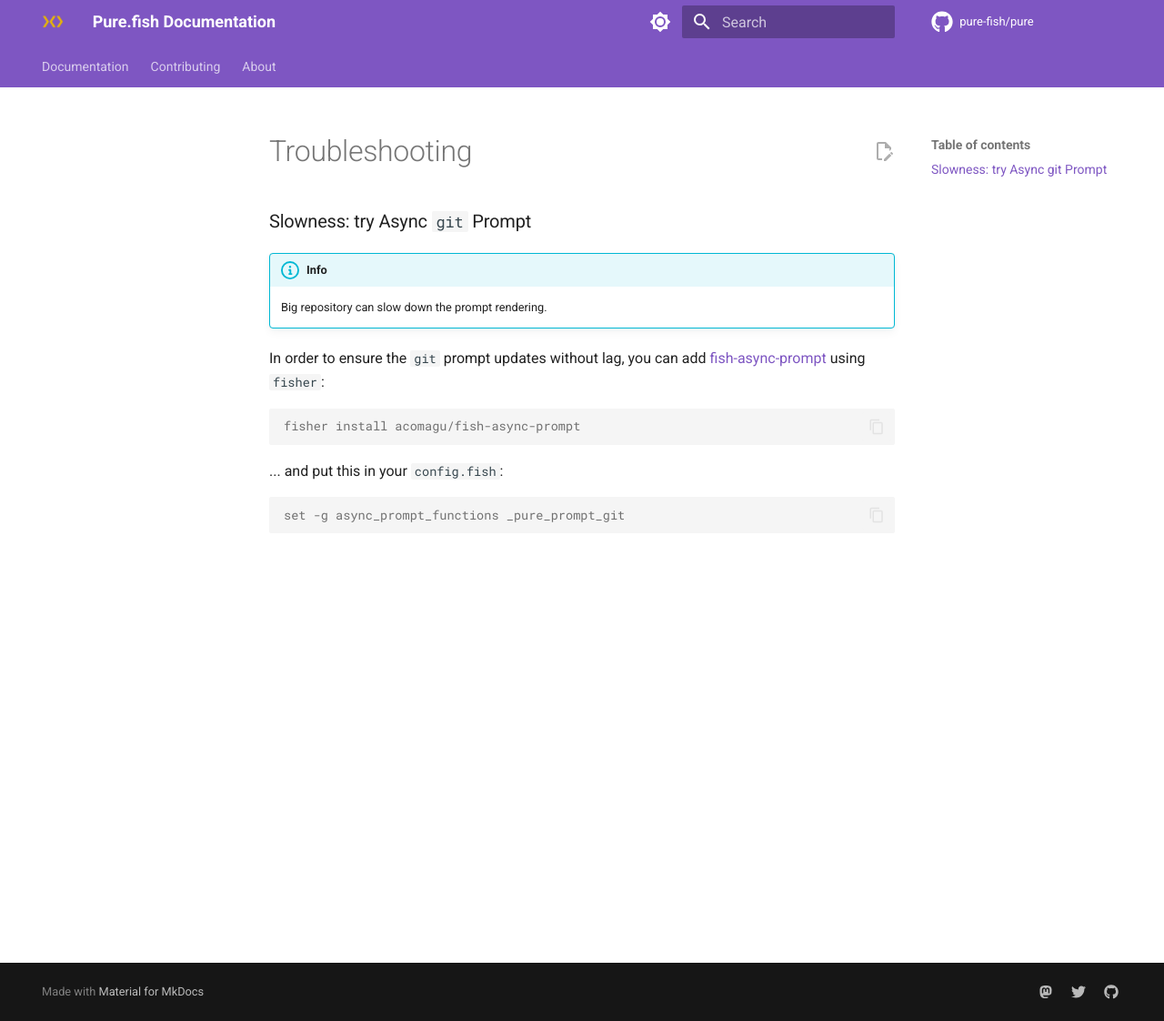
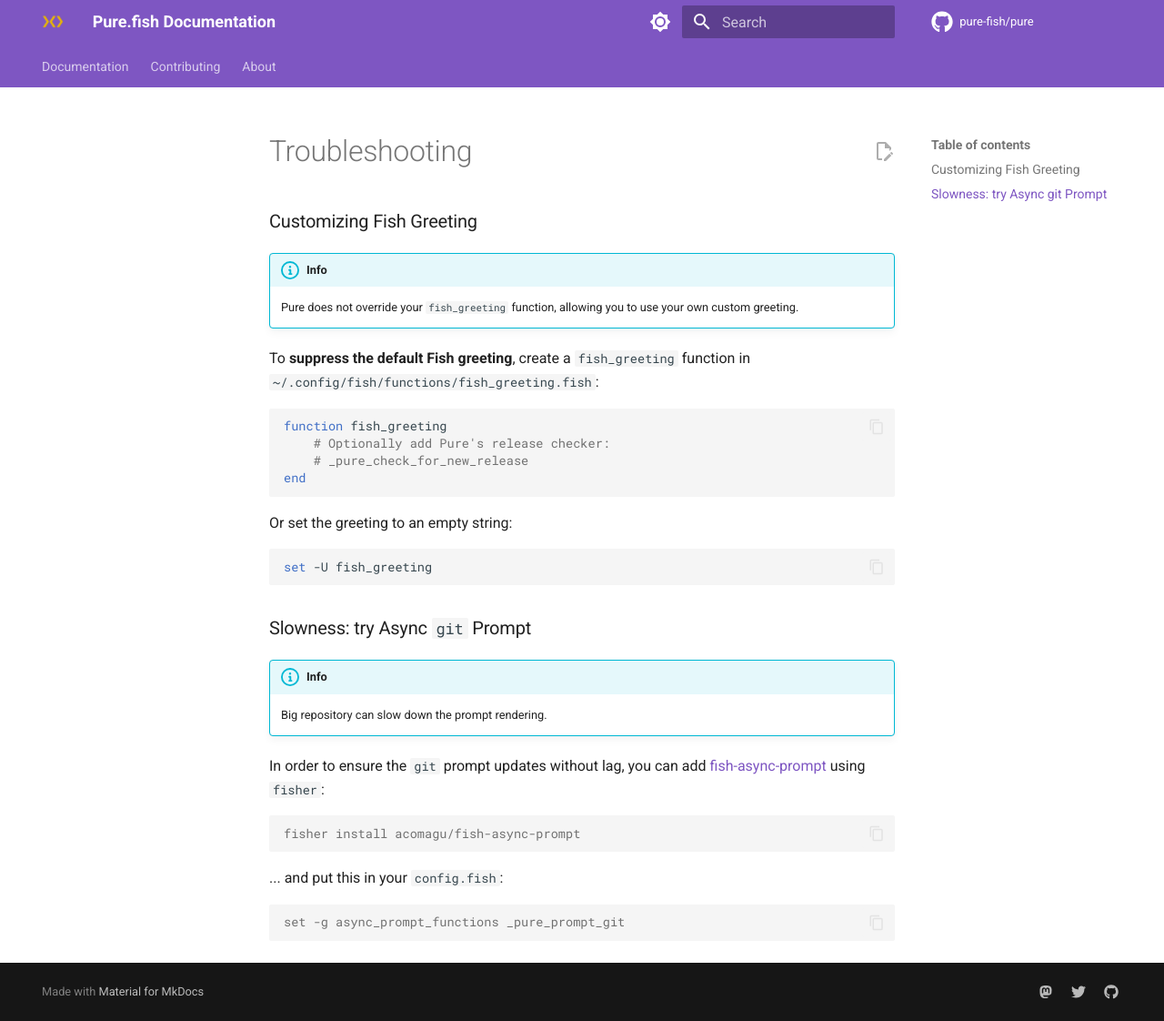
Before and after one commit to pure-fish/pure, an MkDocs documentation site: the page built from docs/components/troubleshooting.md, in a window 1280 px wide and 1122 px high. Shown: the whole window at 91% size. Built offline with MkDocs 1.6.1 and Material for MkDocs 9.7.7, drawn with Linux system fonts in a browser that asks for light colours; comment, search, counter and statistics services are not loaded.

Commit message:
Remove fish_greeting.fish and update documentation
Co-authored-by: edouard-lopez <1212392+edouard-lopez@users.noreply.github.com>

````diff
--- a/docs/components/troubleshooting.md
+++ b/docs/components/troubleshooting.md
@@ -1,3 +1,24 @@
+### Customizing Fish Greeting
+
+!!! info
+
+    Pure does not override your `fish_greeting` function, allowing you to use your own custom greeting.
+
+To **suppress the default Fish greeting**, create a `fish_greeting` function in `~/.config/fish/functions/fish_greeting.fish`:
+
+```fish
+function fish_greeting
+    # Optionally add Pure's release checker:
+    # _pure_check_for_new_release
+end
+```
+
+Or set the greeting to an empty string:
+
+```fish
+set -U fish_greeting
+```
+
 ### Slowness: try Async `git` Prompt
 
 !!! info
````
Also changed, not shown: docs/components/features-list.md (+16 -0 lines), 2 other files.
